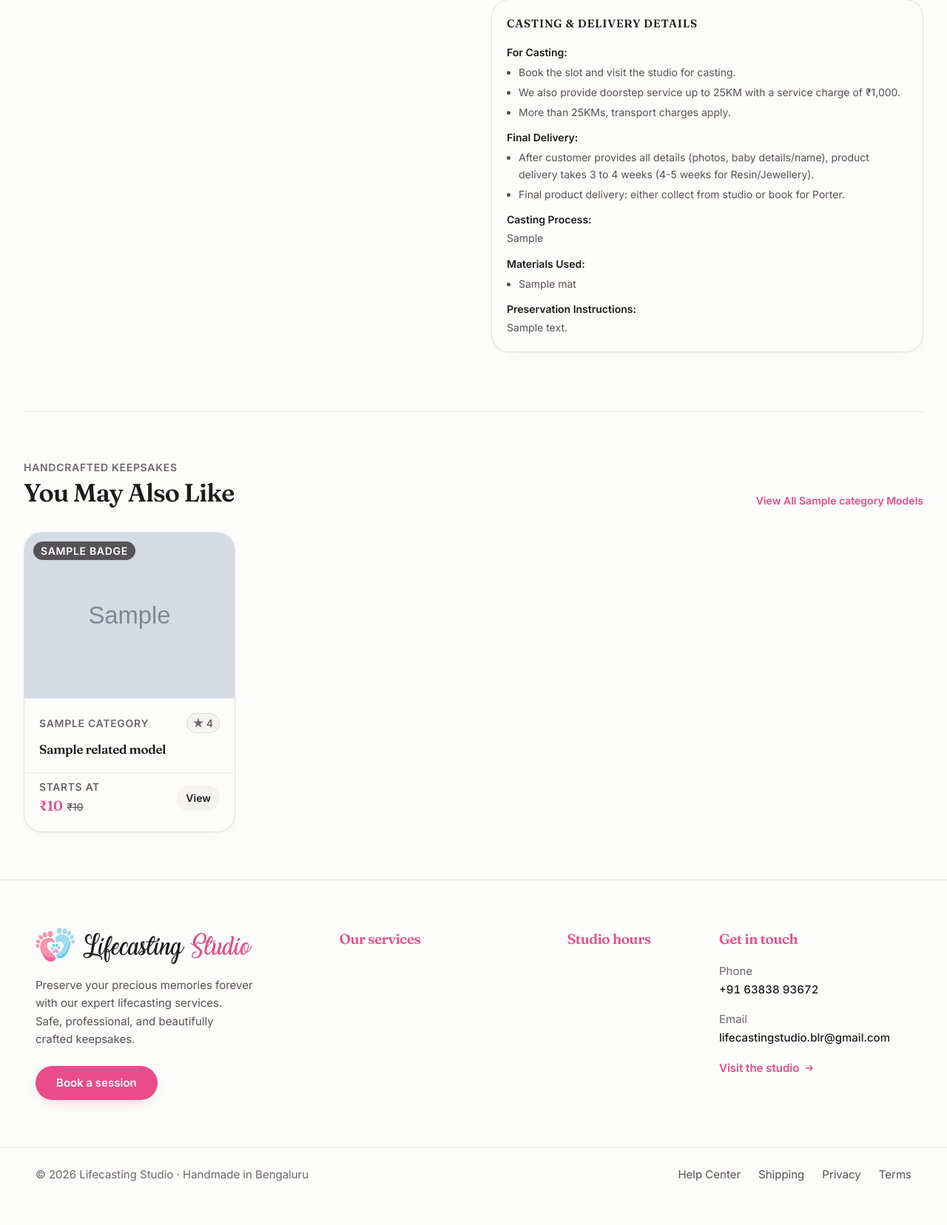
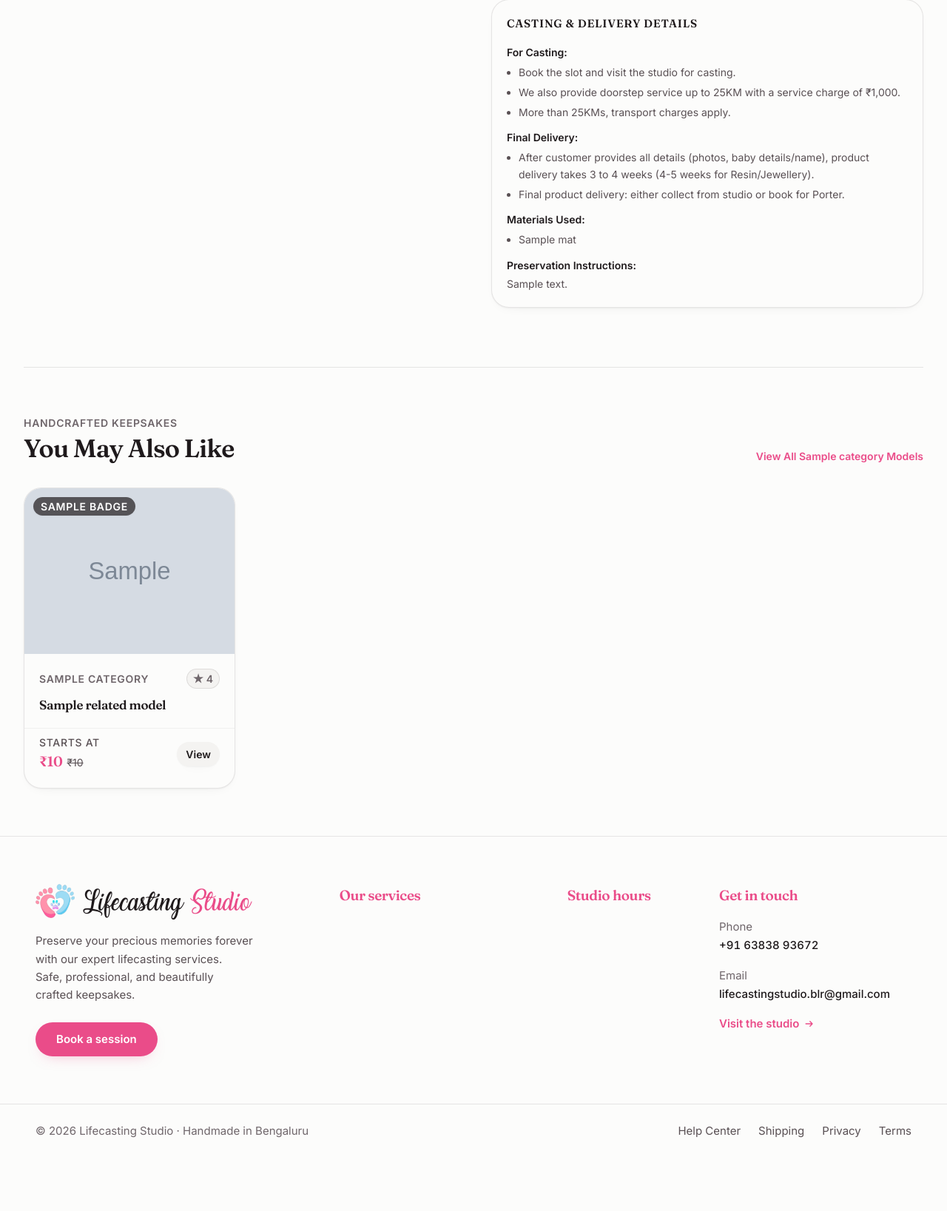
Before and after one commit to shankarsamidala/lifecasting-studio, a Django app: template templates/catalog/product_detail.html in a window 1280 px wide. Shown: the part 1347-3003 px from the top of the page at 74% size. After the commit the page ends 2885 px from the top, so only its background shows below. Run offline with Django 5.2, Linux system fonts and the light colour scheme; data comes from the database, SQL or seed files in the repository; the template is opened without the code that fills it: most values are stand-ins (such as "Sample title", 1, 10 or a date in 2020); grey boxes marked "Sample" are stand-in pictures; data that the repository does not hold is empty.

Commit message:
Product page: remove the Casting Process section
Co-Authored-By: Claude Opus 5 (1M context) <noreply@anthropic.com>
Claude-Session: https://claude.ai/code/session_01De2qrR24V1XUhqB173Y23A

```diff
--- a/templates/catalog/product_detail.html
+++ b/templates/catalog/product_detail.html
@@ -220,13 +220,6 @@
               </ul>
             </div>
 
-            {% if category.casting_process %}
-              <div>
-                <p class="font-semibold text-text">Casting Process:</p>
-                <p class="mt-0.5">{{ category.casting_process }}</p>
-              </div>
-            {% endif %}
-
             {% if category.materials %}
               <div>
                 <p class="font-semibold text-text">Materials Used:</p>
```
